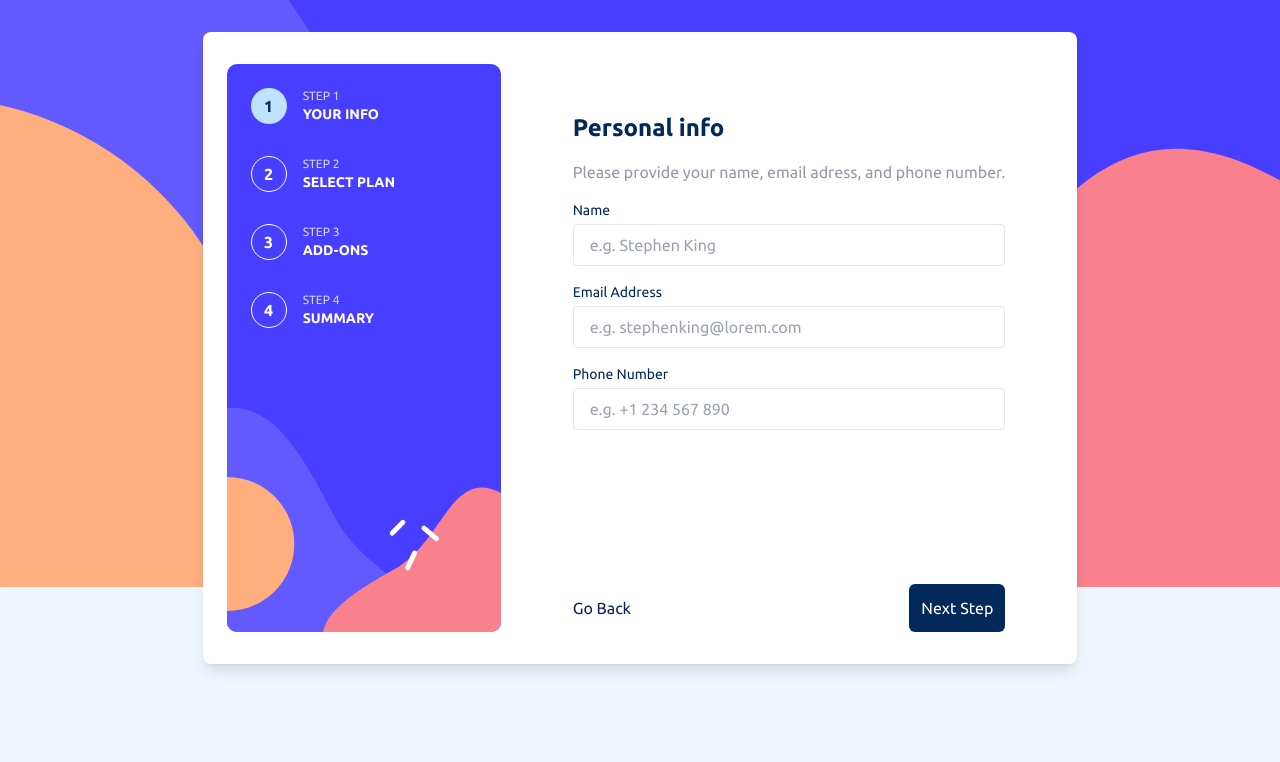
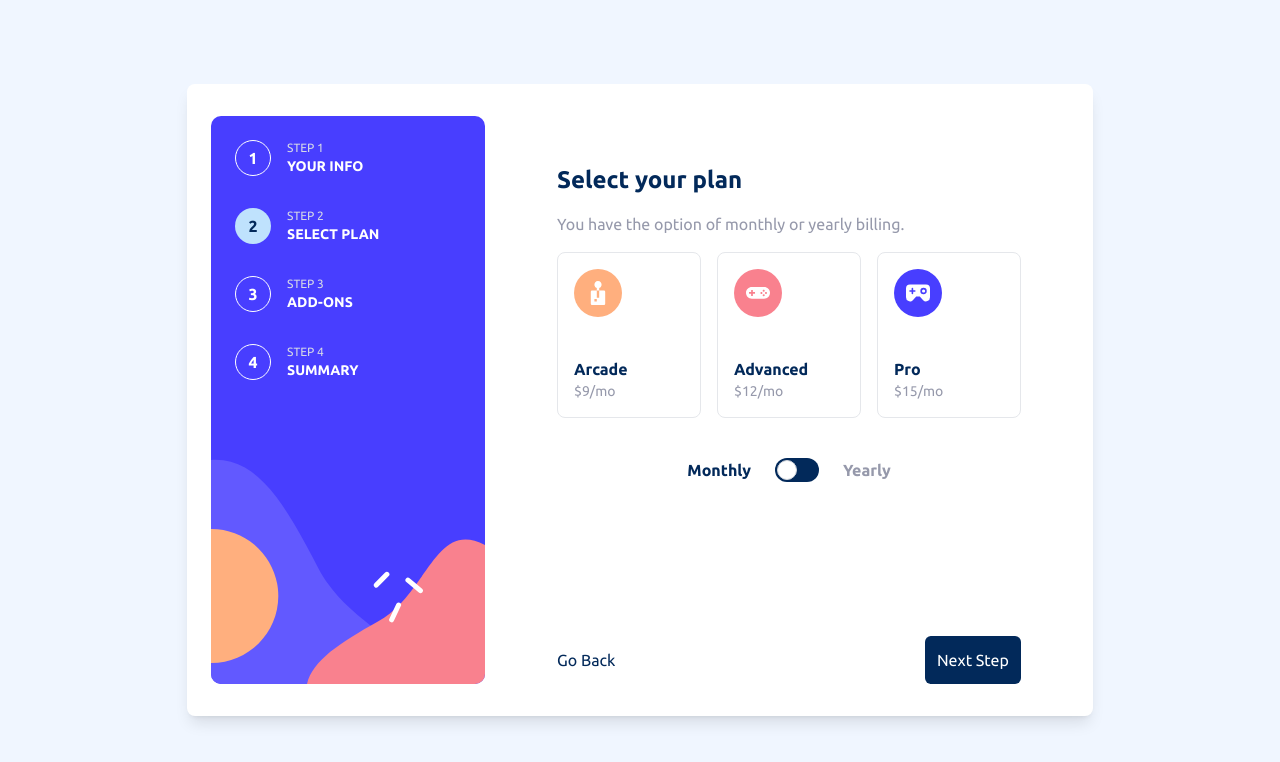
Before and after one commit to kelly-jsx/multi-step-form, a React (Vite) app: page / in a window 1280 px wide. Shown: the top 762 px of the page. Built offline with nearby package versions, Linux system fonts and the light colour scheme.

Commit message:
Step 2 design for desktop

```diff
--- a/src/components/App.tsx
+++ b/src/components/App.tsx
@@ -1,5 +1,4 @@
 import { Outlet } from 'react-router-dom'
-import sidebarMobile from './../public/bg-sidebar-mobile.svg'
 import { BottomNav } from './BottomNav'
 
 import { Step1 } from 'pages/Step1'
@@ -20,10 +19,8 @@ function App() {
   return (
     <div className="h-screen w-screen bg-mangolia">
       <div
-        className="flex h-screen w-screen flex-col items-center gap-8 px-4 pt-8"
+        className="flex h-screen w-screen flex-col items-center gap-8 bg-sidebar-mobile bg-no-repeat px-4 pt-8 lg:bg-none"
         style={{
-          backgroundImage: `url(${sidebarMobile})`,
-          backgroundRepeat: 'no-repeat',
           backgroundSize: '100% auto'
         }}
       >
@@ -38,8 +35,8 @@ function App() {
             ))}
           </Header>
         </div>
-        <div className="self-center">
-          <Step1 steps={steps} curr={curr} />
+        <div className="lg:fixed lg:top-1/2 lg:-translate-y-1/2">
+          <Step2 steps={steps} />
           <Outlet />
         </div>
         <BottomNav />
--- a/src/components/Form/PlanSelect.tsx
+++ b/src/components/Form/PlanSelect.tsx
@@ -9,10 +9,10 @@ export const PlanSelect = ({ imgUrl, title, price, yearly }: Props) => (
   <>
     <input type="radio" name="plan" id={title} className="plan-radio hidden" />
     <label
-      className="plan-card flex w-full gap-4 rounded-lg border px-4 py-2"
+      className="plan-card flex w-full cursor-pointer gap-4 rounded-lg border px-4 py-2 transition duration-200 ease-in-out hover:border-blue-purplish lg:w-36 lg:flex-col lg:gap-10 lg:py-4"
       htmlFor={title}
     >
-      <img src={imgUrl} alt={title} />
+      <img src={imgUrl} alt={title} className="lg:h-12 lg:self-start" />
       <div className="flex flex-col">
         <h1 className="text-base font-bold capitalize text-blue-marine">
           {title}
--- a/src/pages/Step1.tsx
+++ b/src/pages/Step1.tsx
@@ -2,7 +2,7 @@ import { Form } from 'components/Form/Form'
 import { FormText } from 'components/Form/FormText'
 
 type Props = {
-  steps: []
+  steps: string[]
 }
 
 export const Step1 = ({ steps }: Props) => {
--- a/src/pages/Step2.tsx
+++ b/src/pages/Step2.tsx
@@ -25,13 +25,20 @@ const plans = {
   }
 }
 
-export const Step2 = () => {
+type Props = {
+  steps: string[]
+}
+
+export const Step2 = ({ steps }) => {
   const [showYearly, setShowYearly] = useState(false)
   return (
     <Form
       title="Select your plan"
       description="You have the option of monthly or yearly billing."
+      steps={steps}
+      curr={2}
     >
+      <div className="flex flex-col gap-4 lg:flex-row lg:justify-center">
         {Object.keys(plans).map((planKey) => {
           const plan = plans[planKey]
           return (
@@ -46,8 +53,8 @@ export const Step2 = () => {
             />
           )
         })}
-      {/* <p>{showYearly.toString()}</p> */}
-      <div className="flex justify-center gap-4">
+      </div>
+      <div className="mt-6 flex justify-center gap-4 lg:gap-6">
         <p
           className={`font-bold ${
             showYearly ? 'text-gray-cool' : 'text-blue-marine'
--- a/tailwind.config.js
+++ b/tailwind.config.js
@@ -21,6 +21,9 @@ module.exports = {
         mangolia: 'hsl(217, 100%, 97%)',
         alabaster: 'hsl(231, 100%, 99%)',
         white: 'hsl(0, 0%, 100%)'
+      },
+      backgroundImage: {
+        'sidebar-mobile': "url('/src/public/bg-sidebar-mobile.svg')"
       }
     }
   },
```
Lines whose indentation alone changed are shown as unchanged.
